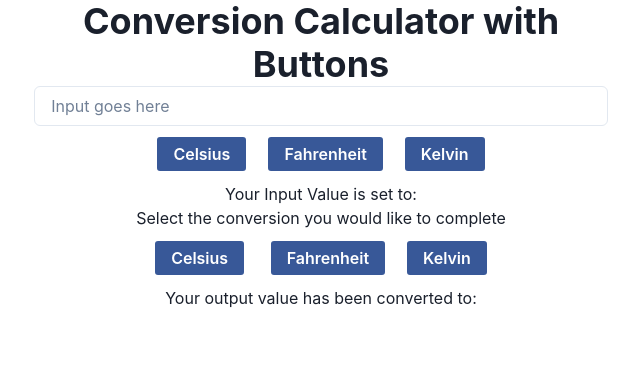
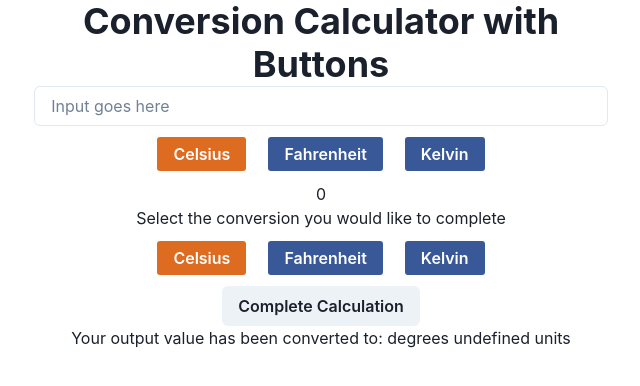
Before and after one commit to mxw74/marcus-site, a Next.js app: page /temp-button-conversion in a window 1280 px wide. Shown: the top 386 px of the page, without its empty margins (319-959 px from the left). Built offline with nearby package versions, Linux system fonts and the light colour scheme.

Commit message:
move forward with code and use states

```diff
--- a/pages/temp-button-conversion.js
+++ b/pages/temp-button-conversion.js
@@ -2,6 +2,10 @@ import { Button, Container, HStack, Heading, Input, Text } from "@chakra-ui/reac
 import { useState } from "react"
 import _ from "lodash"
 
+//Homework
+// only 3 usestates
+// highlight which button is selected (visually see which input & output is clicked)
+// remove complete calculation button (as long as input degrees and type and selected output temp type then it should just spit out the answer)
 
 const fahrenheitToCelsius = (f) => {
   return (f - 32) * (5/9)
@@ -31,55 +35,71 @@ const NumInput = ({placeholder, onChange}) => {
   return <Input {...{placeholder, onChange}}></Input>
 }
 
-const ConversionButton = ({onClick, orginVal, shadow}) => {
-  return <Button {...{onClick, colorScheme: 'facebook', variant: 'solid', border:'solid', m: 2, shadow, value: orginVal}}>{orginVal}</Button>
+const ConversionButton = ({onClick, unitVal, shadow}) => {
+  let colorScheme = 'facebook'
+  if (unitVal == 'Celsius') {
+    colorScheme = 'orange'
+  }
+  return <Button {...{onClick, colorScheme, variant: 'solid', border:'solid', m: 2, shadow, value: unitVal}}>{unitVal}</Button>
 }
 
 export default function TempButtonConversionCalc() {
-  const [val, setVal] = useState("")
-  const [degrees, setDegrees] = useState(0)
-  const [inputType, setInputType] = useState('')
-  const [outputType, setOutputType] = useState('') // added to set the output type of
+  const [outputDegrees, setOutputDegrees] = useState()
+  const [inputDegrees, setInputDegrees] = useState(0)
+  const [inputType, setInputType] = useState('undefined units')
+  const [outputType, setOutputType] = useState('undefined units')
 
   const onChange1 = (evt) => {
-    setDegrees(_.toNumber(evt.target.value))
+    setInputDegrees(_.toNumber(evt.target.value))
   }
-
-  //i need to click the button and for it to register which button it clicked, take the text on the button, and move it to another location
 
   const inputClick = (evt) => {
     setInputType(evt.target.value)
-    setVal(degrees + ' degrees ' + inputType)
   }
 
   const outputClick = (evt) => {
-    setOutputType(evt.target.value) // I need this to set the string value that it is going to convert too on the second button (labled orginVal)
-    setVal(degrees + ' degrees ' + outputType) // I need this to know which conversion I want it to complete and take degrees as an input and put it into my conversion functions to put out a new output
-    // I feel I need to use the useState && type function, but my brain cannot imagine how to use it atm
-    // I then need for the set val function to complete to conversion from the val that was taken in earlier to the output that converts that to the new designated value
-
+    // setOutputType(evt.target.value) // I need to move this and the if statements apart, but I cannot think of where to put the if statements
   }
 
+  const completeCalc = () => {
+    if (inputType == outputType) {
+      setOutputDegrees(inputDegrees)
+    } if (inputType == 'Celsius' && outputType == 'Fahrenheit') {
+      setOutputDegrees(celsiusToFahrenheit(inputDegrees))
+    } if (inputType == 'Celsius' && outputType == 'Kelvin') {
+      setOutputDegrees(celsiusToKelvin(inputDegrees))
+    } if (inputType == 'Fahrenheit' && outputType == 'Celsius') {
+      setOutputDegrees(fahrenheitToCelsius(inputDegrees))
+    } if (inputType == 'Fahrenheit' && outputType == 'Kelvin') {
+      setOutputDegrees(fahrenheitToKelvin(inputDegrees))
+    } if (inputType == 'Kelvin' && outputType == 'Fahrenheit') {
+      setOutputDegrees(kelvinToFarenheit(inputDegrees))
+    } if (inputType == 'Kelvin' && outputType == 'Celsius') {
+      setOutputDegrees(kelvinToCelsius(inputDegrees))
+    }
+  }
 
   return <Container {...{align: 'center'}}>
     <Heading>Conversion Calculator with Buttons</Heading>
     <NumInput {...{placeholder: 'Input goes here', onChange: onChange1}}/>
       <Container>
-        <ConversionButton {...{onClick: inputClick, orginVal: 'Celsius'}}/>
-        <ConversionButton {...{onClick: inputClick, orginVal: 'Fahrenheit'}}/>
-        <ConversionButton {...{onClick: inputClick, orginVal: 'Kelvin'}}/>
+        <ConversionButton {...{onClick: inputClick, unitVal: 'Celsius'}}/>
+        <ConversionButton {...{onClick: inputClick, unitVal: 'Fahrenheit'}}/>
+        <ConversionButton {...{onClick: inputClick, unitVal: 'Kelvin'}}/>
       </Container>
-      <Text>Your Input Value is set to: {val} </Text>
+      {inputDegrees && <Text>Your Input Value is set to: {inputDegrees} degrees {inputType}
+      </Text>}
       <Text>Select the conversion you would like to complete</Text>
       <Container>
-        <ConversionButton {...{onClick: outputClick, orginVal: 'Celsius'}}/> {/* These should not be orgin val versus output val or maybe these should just be val in general of any button to simplify this statement */}
-        <ConversionButton {...{onClick: outputClick, orginVal: 'Fahrenheit'}}/>
-        <ConversionButton {...{onClick: outputClick, orginVal: 'Kelvin'}}/>
+        <ConversionButton {...{onClick: outputClick, unitVal: 'Celsius'}}/>
+        <ConversionButton {...{onClick: outputClick, unitVal: 'Fahrenheit'}}/>
+        <ConversionButton {...{onClick: outputClick, unitVal: 'Kelvin'}}/>
       </Container>
+      <Container> <Button {...{onClick: completeCalc}}>Complete Calculation</Button></Container>
 
 
 
-    <Text>Your output value has been converted to: {val}</Text>
+    <Text>Your output value has been converted to: {outputDegrees} degrees {outputType}</Text>
 
 
   </Container>
```
Also changed, not shown: whatevs.mjs (+14 -6 lines).
